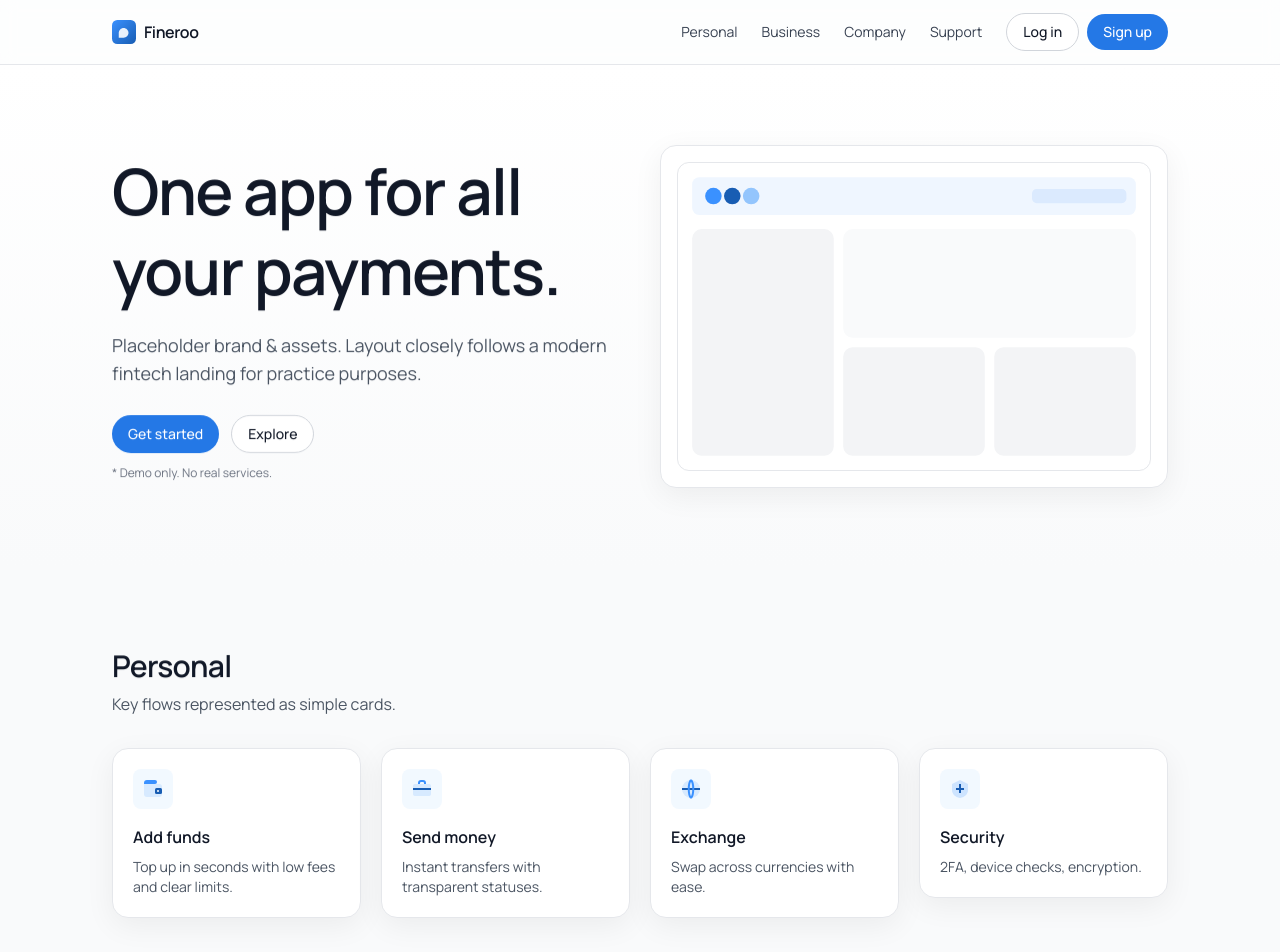
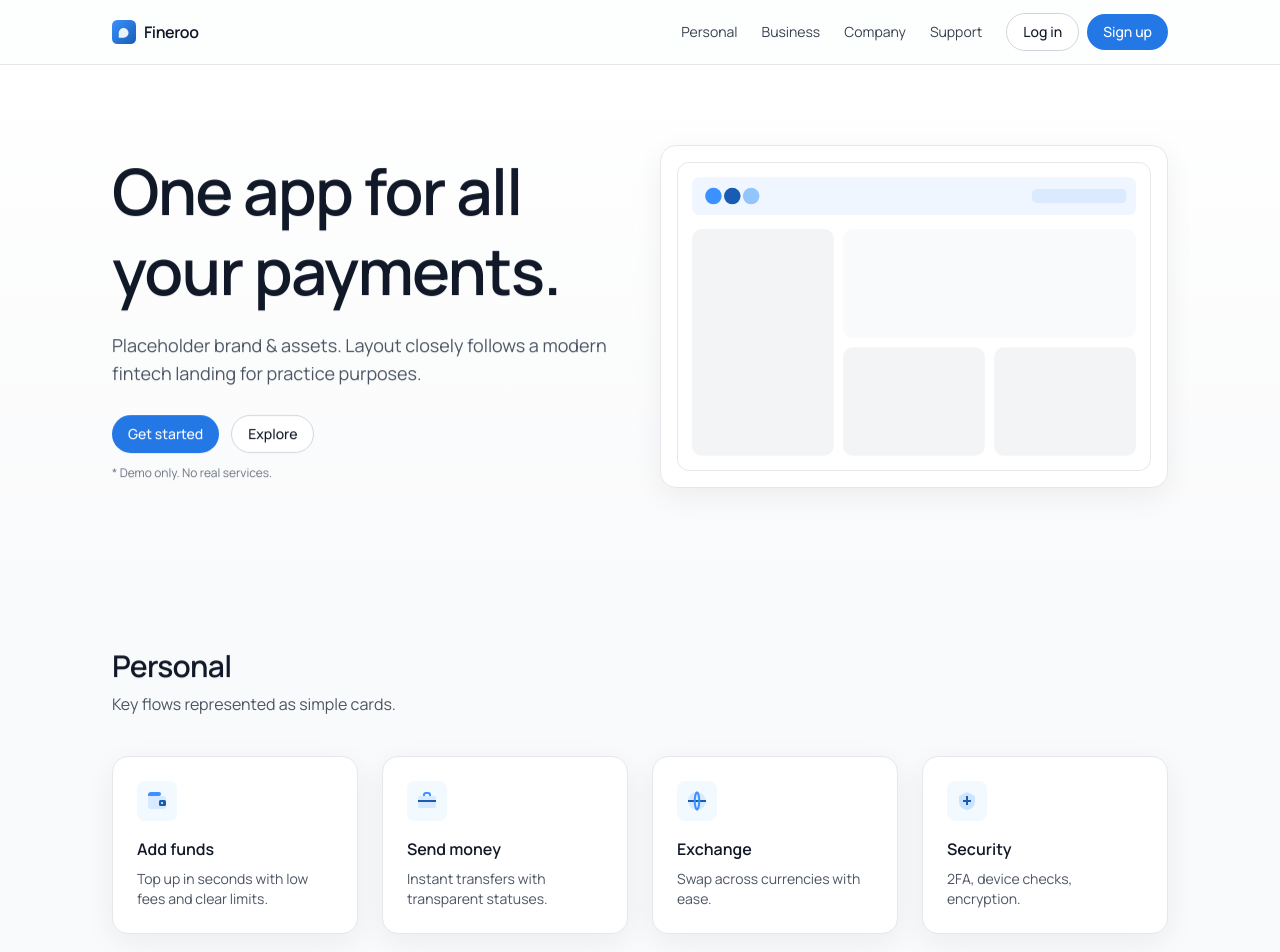
Before and after one commit to 25suzy/text-site, a Next.js app: page / in a window 1280 px wide. Shown: the top 952 px of the page. Built offline with nearby package versions, Linux system fonts and the light colour scheme.

Commit message:
Update Features.jsx

```diff
--- a/components/Features.jsx
+++ b/components/Features.jsx
@@ -1,11 +1,11 @@
-import Reveal from "@/components/Reveal";
+import Reveal from "./Reveal";
 
 export default function Features() {
   const items = [
-    { title: "Add funds", desc: "Top up in seconds with low fees and clear limits.", icon: "/icons/wallet.svg" },
-    { title: "Send money", desc: "Instant transfers with transparent statuses.", icon: "/icons/briefcase.svg" },
-    { title: "Exchange", desc: "Swap across currencies with ease.", icon: "/icons/globe.svg" },
-    { title: "Security", desc: "2FA, device checks, encryption.", icon: "/icons/shield.svg" },
+    { title: "Add funds",   desc: "Top up in seconds with low fees and clear limits.",   icon: "/icons/wallet.svg" },
+    { title: "Send money",  desc: "Instant transfers with transparent statuses.",        icon: "/icons/briefcase.svg" },
+    { title: "Exchange",    desc: "Swap across currencies with ease.",                   icon: "/icons/globe.svg" },
+    { title: "Security",    desc: "2FA, device checks, encryption.",                     icon: "/icons/shield.svg" },
   ];
   return (
     <section id="products" className="py-16 sm:py-20">
@@ -13,11 +13,12 @@ export default function Features() {
         <Reveal><h2 className="text-2xl sm:text-3xl font-semibold tracking-tight">Personal</h2></Reveal>
         <Reveal delay={60}><p className="text-gray-600 mt-2 max-w-2xl">Key flows represented as simple cards.</p></Reveal>
 
-        <div className="mt-8 grid sm:grid-cols-2 lg:grid-cols-4 gap-5">
+        <div className="mt-10 grid sm:grid-cols-2 lg:grid-cols-4 gap-6">
           {items.map((it, i) => (
-            <Reveal key={it.title} delay={100 + i * 60}>
-              <div className="card p-5 transition-transform hover:-translate-y-1 hover:shadow-md">
-                <div className="h-10 w-10 rounded-lg bg-brand-50 flex items-center justify-center mb-4">
+            <Reveal key={it.title} delay={120 + i * 80}>
+              <div className="card p-6 transition-transform hover:-translate-y-1 hover:shadow-md">
+                <div className="h-10 w-10 rounded-lg bg-brand-50 flex items-center justify-center mb-4
+                                transition-transform group-hover:-translate-y-0.5">
                   <img src={it.icon} alt="" className="h-6 w-6" />
                 </div>
                 <h3 className="font-semibold">{it.title}</h3>
```
